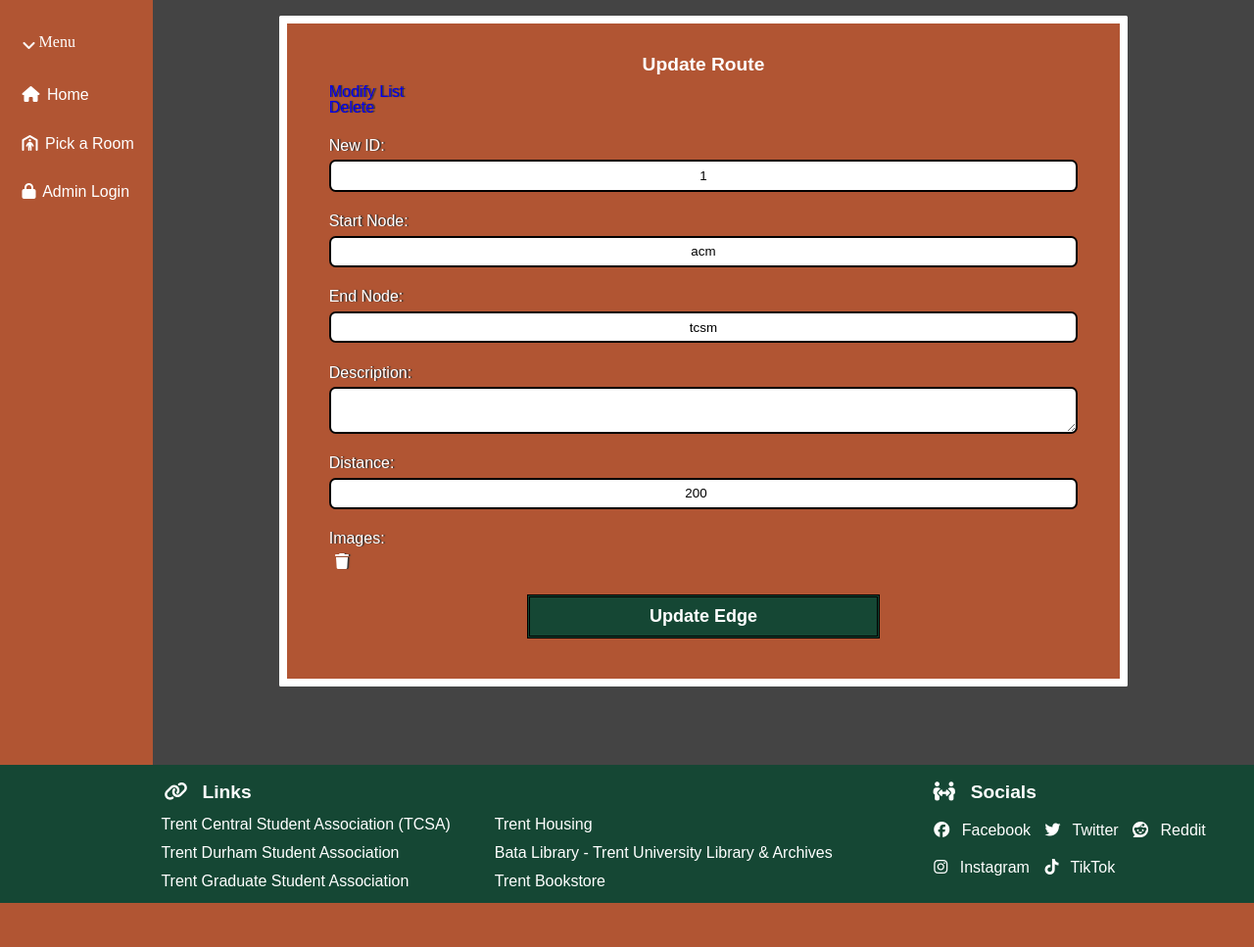
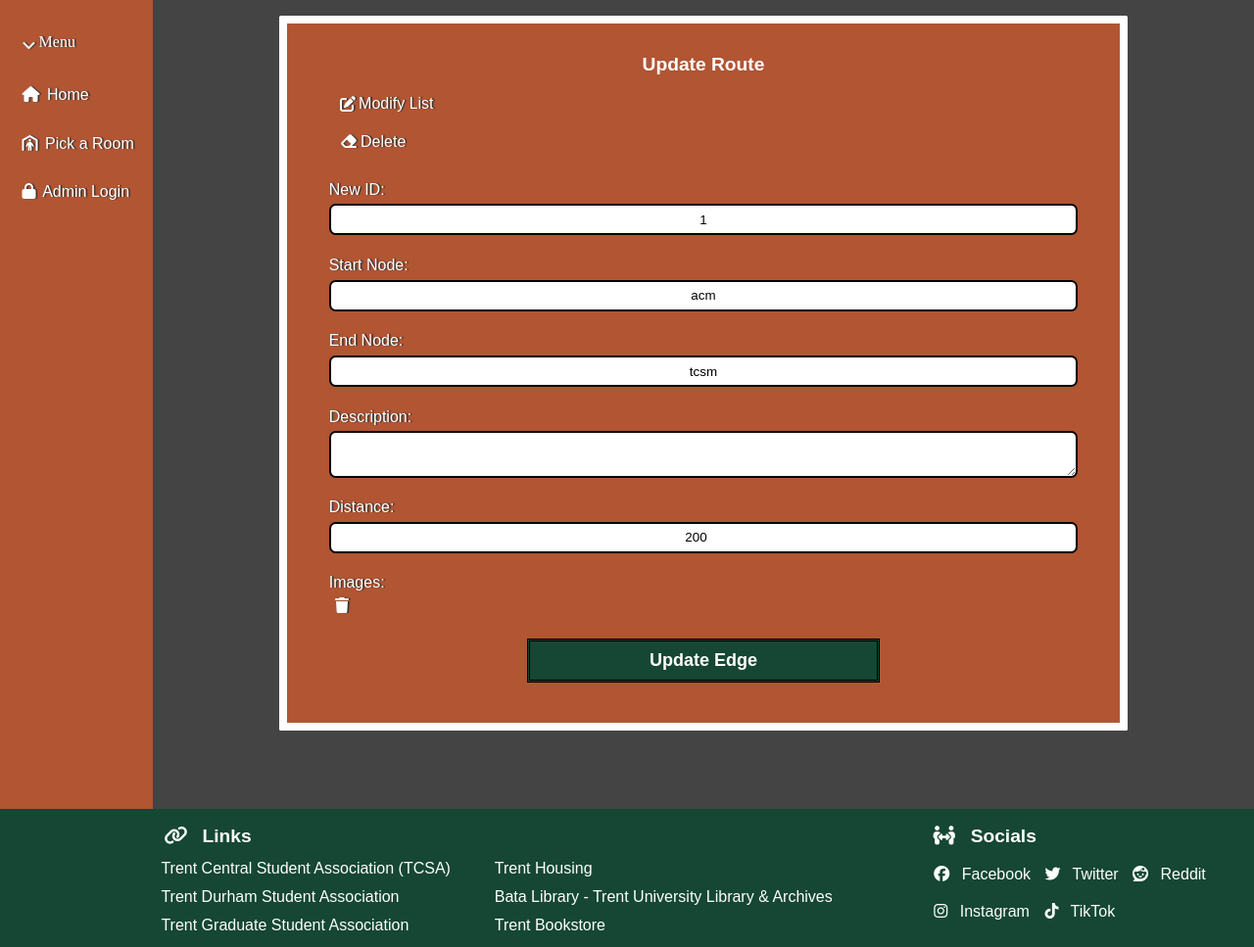
Before and after one commit to HamzaGiTX786/COIS-4000Y---Trent-Class-Find, a PHP site: page /updateEdge.php?start_node=acm&end_node=tcsm in a window 1280 px wide. Shown: the part 96-1063 px from the top of the page at 98% size. Before the commit the page ends 1018 px from the top, so only its background shows below. Run offline with PHP 8.4, Linux system fonts and the light colour scheme; a user stored in the database is signed in; data comes from the database, SQL or seed files in the repository; data that the repository does not hold is empty; some libraries are stand-ins or nearby versions.

Commit message:
minor font awesome changes

```diff
--- a/styles/master.css
+++ b/styles/master.css
@@ -250,6 +250,7 @@ nav{
 
 nav a{
     color: #fff;
+    text-shadow: 0.1em 0px 1px #333;
     text-decoration: none;
     text-align: center;
 }
@@ -263,6 +264,7 @@ nav ul{
 nav li{
     padding-bottom: 1.5em;
     color: #fff;
+    text-shadow: 0.1em 0px 1px #333;
 }
 
 #navmenu{
@@ -299,3 +301,16 @@ a{
     width: 850px;
     height: 800px;
 }
+
+.action {
+    display: flex;
+    flex-direction: column;
+    justify-content:space-between;
+}
+
+.action a,.action a:hover{
+    color: #fff;
+    padding: .5em;
+    text-shadow: 0.1em 0px 1px #333;
+    cursor: pointer;
+}
--- a/updateBuilding.php
+++ b/updateBuilding.php
@@ -136,9 +136,9 @@ $geo= $_POST['Geo-location'] ?? null;
 
         <h2>Update Building</h2>
 
-        <div class="start">
-        <a href="modify.php">Modify List</a>
-        <a href="deleteBuilding.php?build_ID=<?php echo $row['Code']; ?>">Delete</a>
+        <div class="action start">
+        <a href="modify.php"><i class="fa-solid fa-pen-to-square"></i>Modify List</a>
+        <a href="deleteBuilding.php?build_ID=<?php echo $row['Code']; ?>"><i class="fa-solid fa-eraser"></i>Delete</a>
         </div>
 
         <div class="start">
--- a/updateEdge.php
+++ b/updateEdge.php
@@ -219,9 +219,9 @@ else if(count($errors) === 0){
 
     <h2>Update Route</h2>
 
-    <div class="start">
-    <a href="modify.php">Modify List</a>
-    <a href="deleteEdge.php?ID=<?php echo $row['ID'] ?>">Delete</a>
+    <div class="action start">
+    <a href="modify.php"><i class="fa-solid fa-pen-to-square"></i>Modify List</a>
+    <a href="deleteEdge.php?ID=<?php echo $row['ID'] ?>"><i class="fa-solid fa-eraser"></i>Delete</a>
     </div>
 
     <div class="start">
--- a/updateRoom.php
+++ b/updateRoom.php
@@ -221,9 +221,9 @@ else if(count($errors) === 0){
 <h2>Update Room</h2>
 
 
-        <div>
-        <a href="modify.php">Modify List</a>
-        <a href="deleteRoom.php?room_ID=<?php echo  $row['RoomCode']; ?>">Delete</a>
+        <div class="action start">
+        <a href="modify.php"><i class="fa-solid fa-pen-to-square"></i>Modify List</a>
+        <a href="deleteRoom.php?room_ID=<?php echo  $row['RoomCode']; ?>"><i class="fa-solid fa-eraser"></i>Delete</a>
         </div>
 
         <div class="start">
```
Also changed, not shown: update.php (+4 -7 lines).
